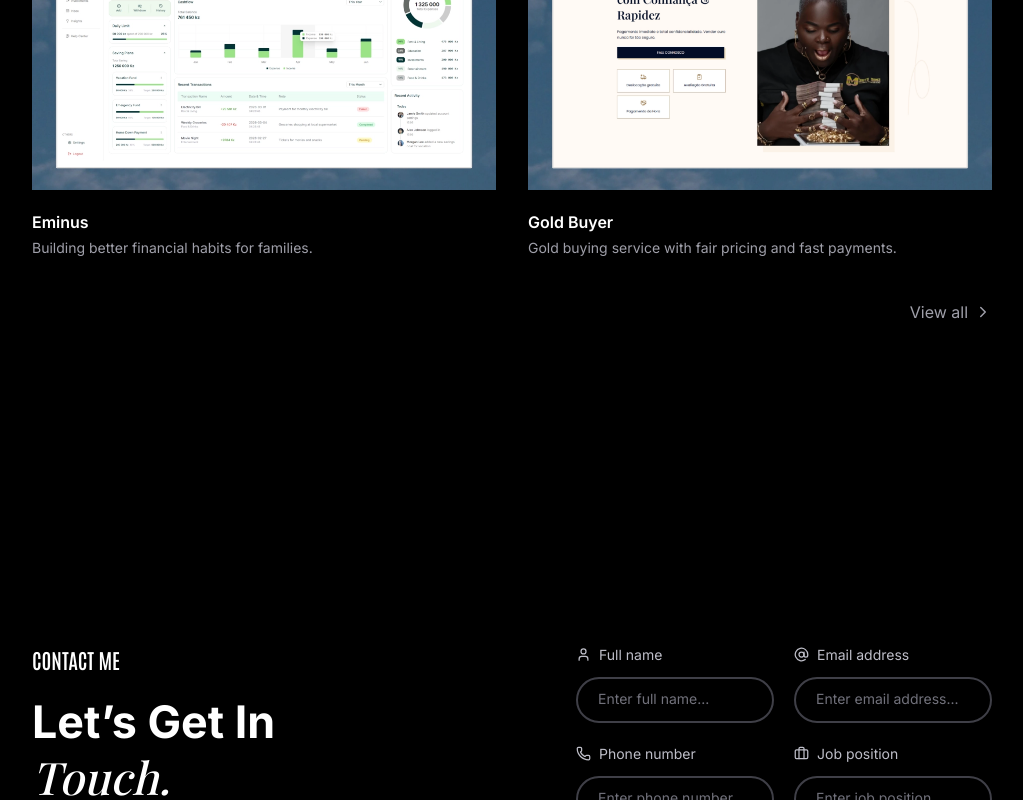
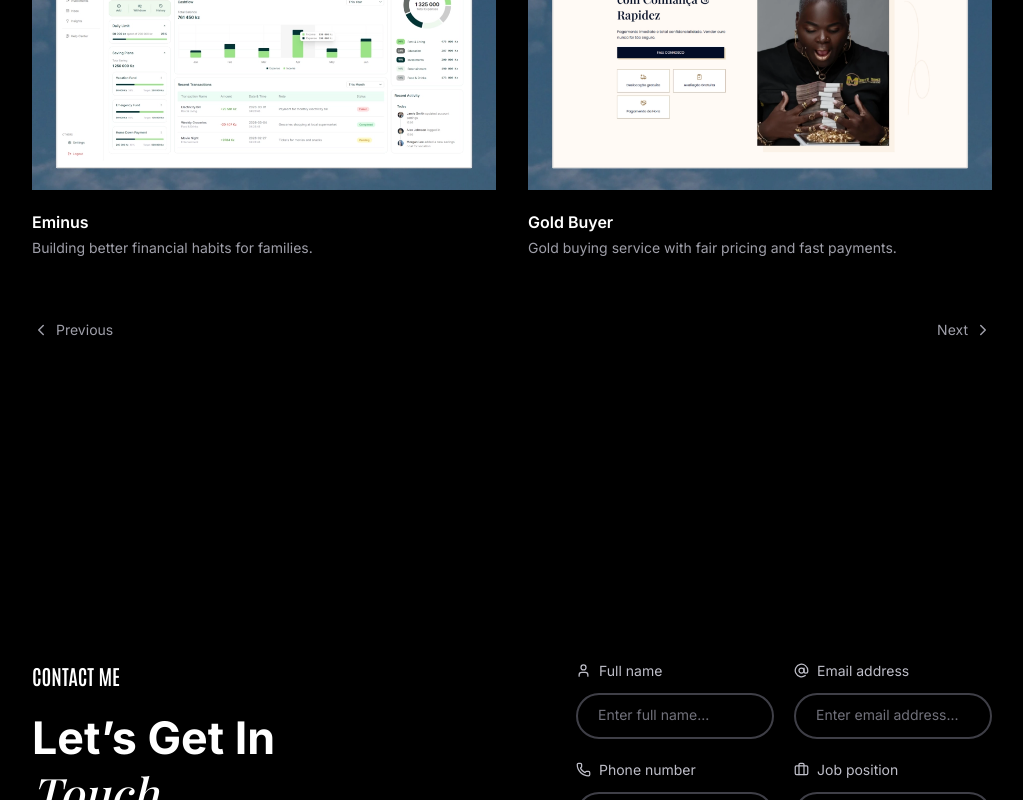
Before and after one commit to makeneto/makenedev, a React (Vite) app: page / in a window 1280 px wide. Shown: the part 1736-2536 px from the top of the page, without its empty margins (128-1151 px from the left). Built offline with nearby package versions, Linux system fonts and the light colour scheme; no server answers; a web font is replaced by a local one.

Commit message:
feat(ShowcaseSection): update viewAll prop and adjust items per page logic

```diff
--- a/src/components/showcase-section/ShowcaseSection.tsx
+++ b/src/components/showcase-section/ShowcaseSection.tsx
@@ -7,11 +7,11 @@ import { useScrollOnPaginate } from "../../hooks/useScrollOnPaginate"
 
 const ShowcaseSection = ({
   title,
-  viewAllHref,
+  viewAll,
   items,
   isHomePage = false,
 }: ShowcaseSectionProps) => {
-  const itemsPerPage = isHomePage ? 2 : 6
+  const itemsPerPage = isHomePage ? 2 : 4
 
   const { page, totalPages, visibleItems, nextPage, prevPage } = usePagination({
     items,
@@ -36,16 +36,16 @@ const ShowcaseSection = ({
   const showControls = isHomePage || totalPages > 1
 
   return (
-    <section ref={sectionRef} className="showcase-section">
-      <ShowcaseHeader title={title} />
+    <section ref={sectionRef}>
+      <ShowcaseHeader title={title} viewAll={viewAll} />
 
       <ShowcaseGrid items={visibleItems} isHomePage={isHomePage} />
 
-      {showControls && (
+      {showControls && !viewAll && (
         <SectionControls
           page={page}
           totalPages={totalPages}
-          viewAll={viewAllHref}
+          viewAll={viewAll}
           onPrev={handlePrev}
           onNext={handleNext}
         />
```
